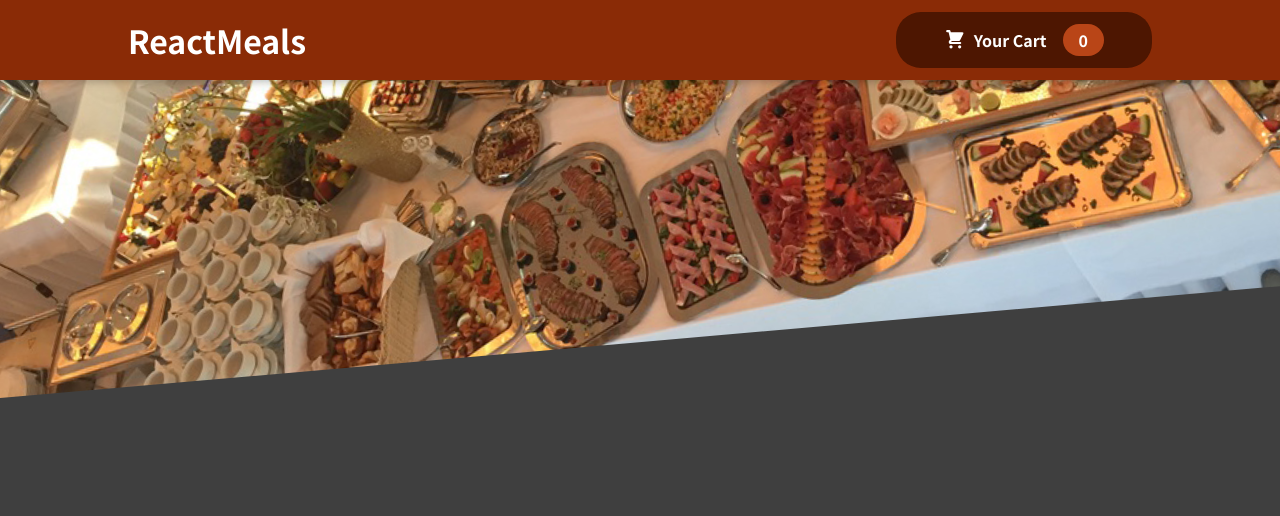
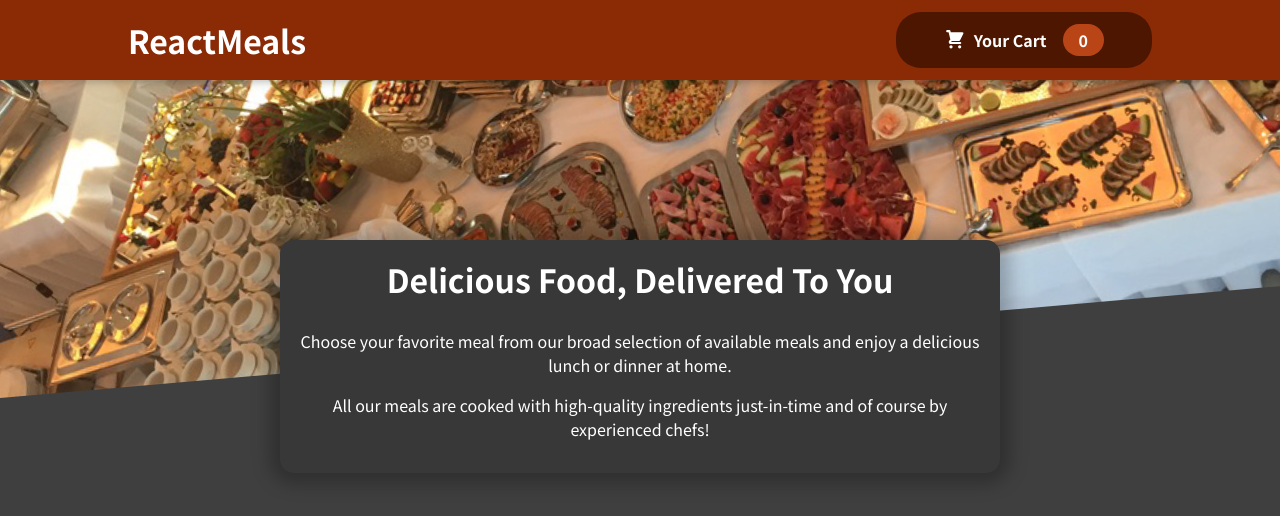
Before and after one commit to Soumyadeb2000/React-Restaurant-App, a React (Create React App) app: page / in a window 1280 px wide. Shown: the top 516 px of the page. Built offline with nearby package versions, Linux system fonts and the light colour scheme.

Commit message:
Added Restaurant Summary

```diff
--- a/src/Components/Layout/Header.js
+++ b/src/Components/Layout/Header.js
@@ -2,6 +2,7 @@
 import classes from './Header.module.css';
 import banner from './meals.jpg';
 import CartButton from './HeaderCartButton';
+import Summary from "./Summary";
 
 const Header = props => {
 
@@ -14,6 +15,7 @@
             <div className={classes['main-image']}>
                 <img src={banner} alt='Error Loading' />
             </div>
+            <Summary/>
 
         </React.Fragment>
     );
--- /dev/null
+++ b/src/Components/Layout/Summary.js
@@ -0,0 +1,17 @@
+import React from "react";
+import classes from "./Summary.module.css";
+
+const Summary = props => {
+
+    return (
+        <React.Fragment>
+            <div className={classes.summary}>
+                <h2>Delicious Food, Delivered To You</h2>
+                <p>Choose your favorite meal from our broad selection of available meals and enjoy a delicious lunch or dinner at home.</p>
+                <p>All our meals are cooked with high-quality ingredients just-in-time and of course by experienced chefs!</p>
+            </div>
+        </React.Fragment>
+    );
+}
+
+export default Summary
--- /dev/null
+++ b/src/Components/Layout/Summary.module.css
@@ -0,0 +1,18 @@
+.summary {
+    text-align: center;
+    max-width: 45rem;
+    width: 90%;
+    margin: auto;
+    margin-top: -10rem;
+    position: relative;
+    background-color: #383838;
+    color: white;
+    border-radius: 14px;
+    padding: 1rem;
+    box-shadow: 0 1px 18px 10px rgba(0, 0, 0, 0.25);
+  }
+
+  .summary h2 {
+    font-size: 2rem;
+    margin-top: 0;
+  }
```
Also changed, not shown: 1 other file (tests, documents, lock files or other folders).
